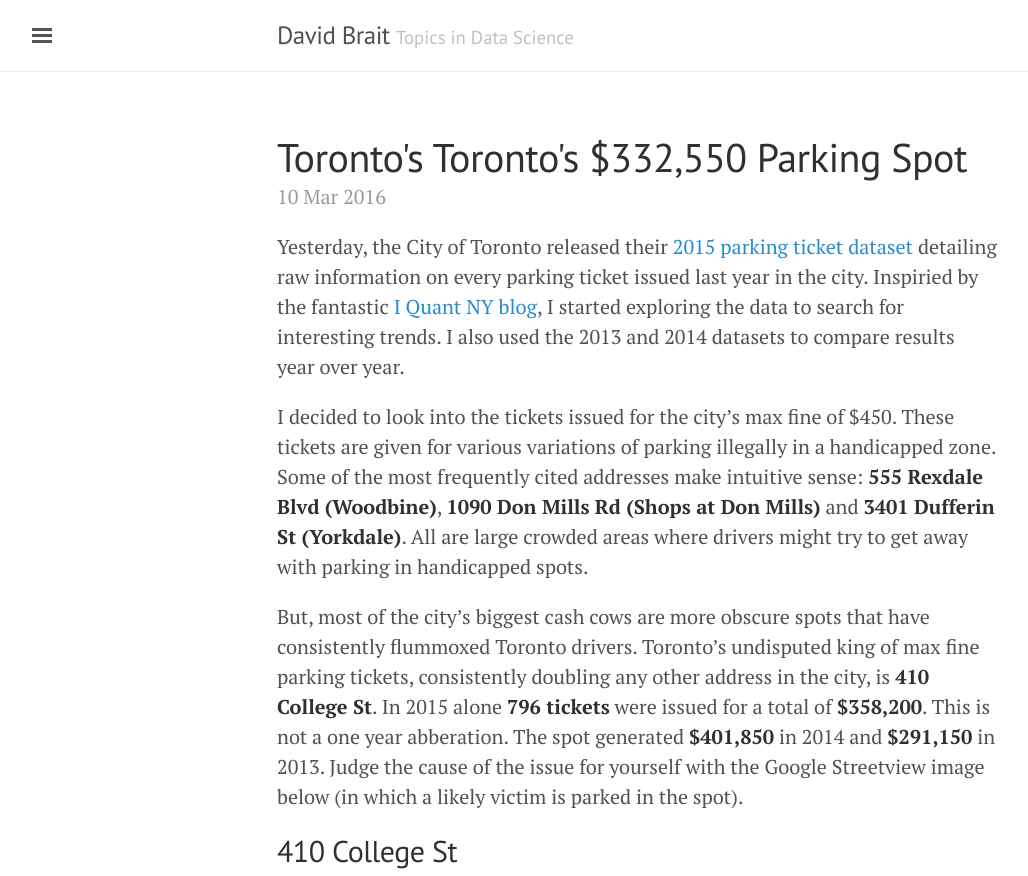
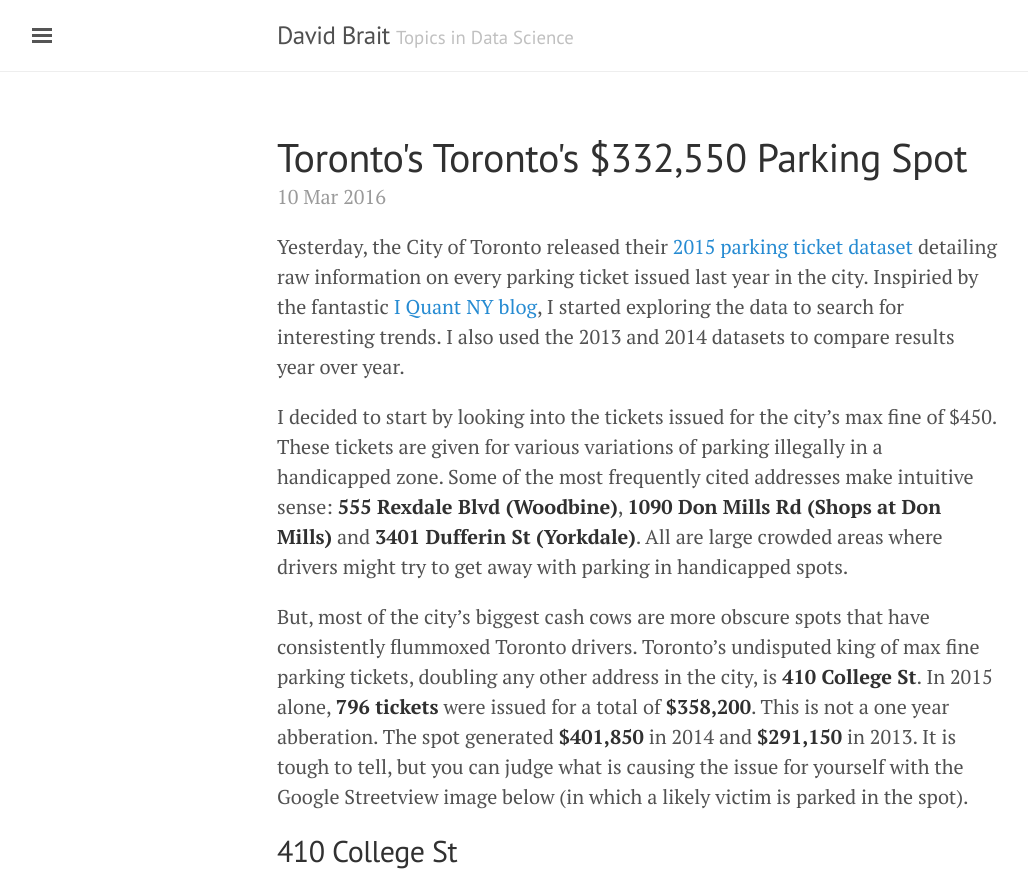
Before and after one commit to dbrait/dbrait-blog, a Jekyll site: the page built from _posts/2016-03-10-Toronto's $358,000 Parking Spot.md, in a window 1280 px wide and 900 px high, cut to the strip 0-876 px from the top of the window. Shown: the whole strip, without its empty margins (3-1031 px from the left). Built offline with Jekyll 4.4.1, drawn with Linux system fonts in a browser that asks for light colours.

Commit message:
Update 2016-03-10-Toronto's $358,000 Parking Spot.md

```diff
--- a/_posts/2016-03-10-Toronto's $358,000 Parking Spot.md
+++ b/_posts/2016-03-10-Toronto's $358,000 Parking Spot.md
@@ -7,9 +7,9 @@ comments: True
 
 Yesterday, the City of Toronto released their <a href="http://www1.toronto.ca/wps/portal/contentonly?vgnextoid=ca20256c54ea4310VgnVCM1000003dd60f89RCRD">2015 parking ticket dataset</a> detailing raw information on every parking ticket issued last year in the city.  Inspiried by the fantastic <a href="http://iquantny.tumblr.com/">I Quant NY blog</a>, I started exploring the data to search for interesting trends.  I also used the 2013 and 2014 datasets to compare results year over year.
 
-I decided to look into the tickets issued for the city's max fine of $450.  These tickets are given for various variations of parking illegally in a handicapped zone.  Some of the most frequently cited addresses make intuitive sense: **555 Rexdale Blvd (Woodbine)**, **1090 Don Mills Rd (Shops at Don Mills)** and **3401 Dufferin St (Yorkdale)**.  All are large crowded areas where drivers might try to get away with parking in handicapped spots.
+I decided to start by looking into the tickets issued for the city's max fine of $450.  These tickets are given for various variations of parking illegally in a handicapped zone.  Some of the most frequently cited addresses make intuitive sense: **555 Rexdale Blvd (Woodbine)**, **1090 Don Mills Rd (Shops at Don Mills)** and **3401 Dufferin St (Yorkdale)**.  All are large crowded areas where drivers might try to get away with parking in handicapped spots.
 
-But, most of the city's biggest cash cows are more obscure spots that have consistently flummoxed Toronto drivers.  Toronto's undisputed king of max fine parking tickets, consistently doubling any other address in the city, is **410 College St**.  In 2015 alone **796 tickets** were issued for a total of **$358,200**.  This is not a one year abberation.  The spot generated **$401,850** in 2014 and **$291,150** in 2013.  Judge the cause of the issue for yourself with the Google Streetview image below (in which a likely victim is parked in the spot).
+But, most of the city's biggest cash cows are more obscure spots that have consistently flummoxed Toronto drivers.  Toronto's undisputed king of max fine parking tickets, doubling any other address in the city, is **410 College St**.  In 2015 alone, **796 tickets** were issued for a total of **$358,200**.  This is not a one year abberation.  The spot generated **$401,850** in 2014 and **$291,150** in 2013.  It is tough to tell, but you can judge what is causing the issue for yourself with the Google Streetview image below (in which a likely victim is parked in the spot).
 
 ## 410 College St
 
```
